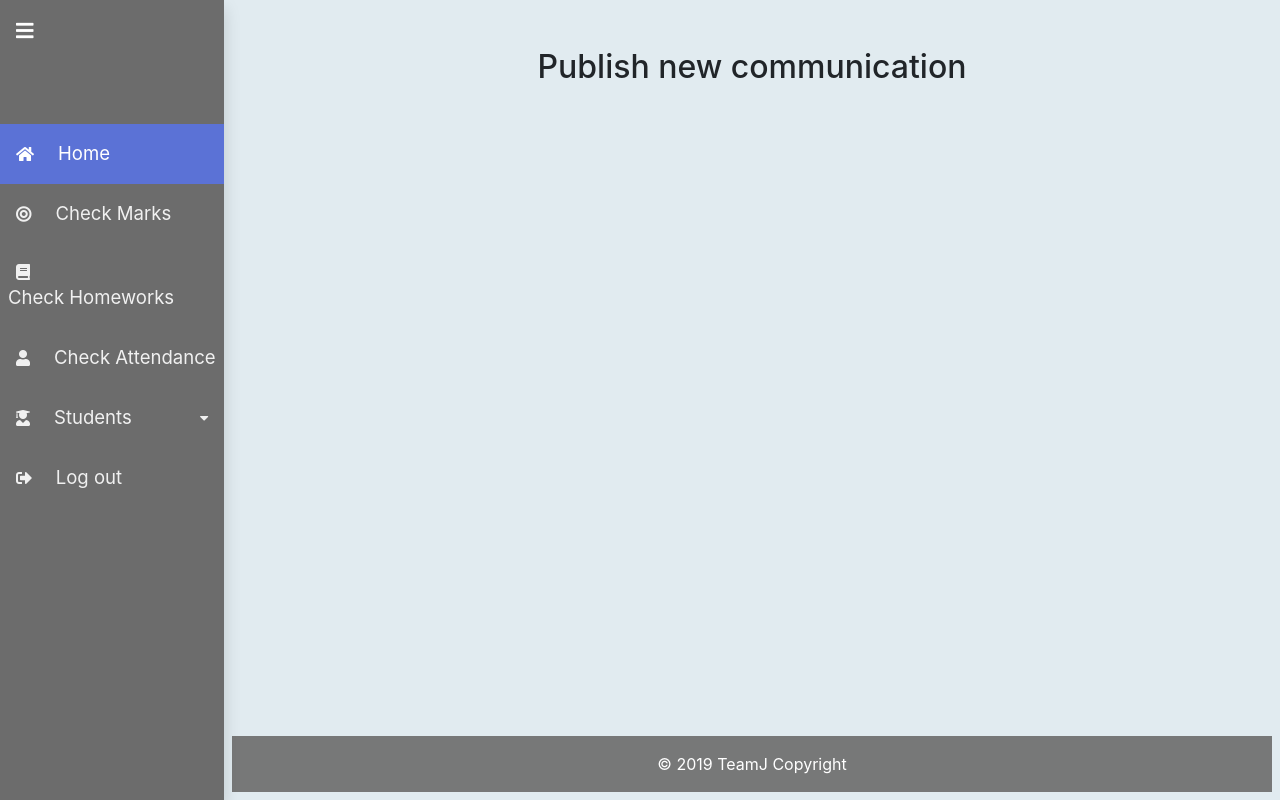
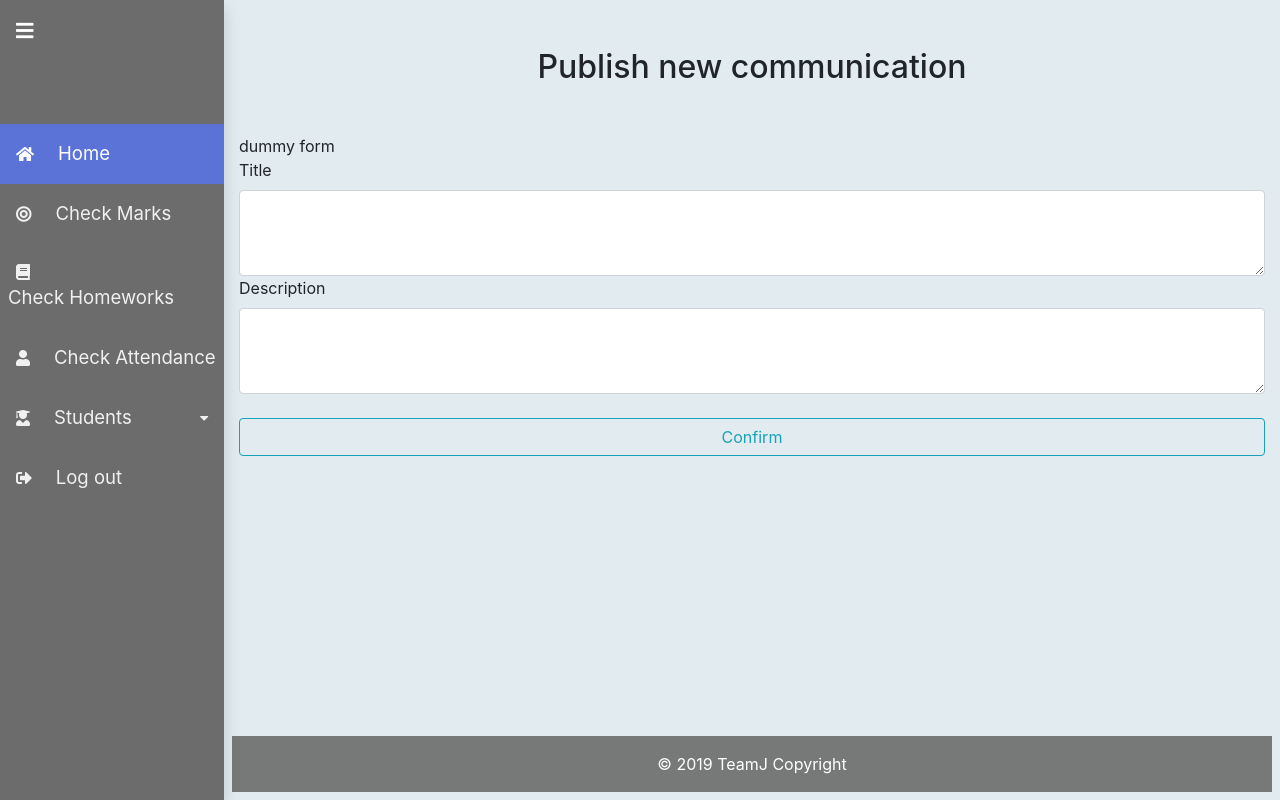
Before and after one commit to sordinho/Group-J---Digital-Student-Record, a PHP site: page /usergroup/officer/publishCommunication.php in a window 1280 px wide. Run offline with PHP 8.4, Linux system fonts and the light colour scheme; a user stored in the database is signed in; a stand-in replaces the project's code that opens the database connection; some libraries are stand-ins or nearby versions.

Commit message:
added publishCommunication page and logic, fixed publish_communication return values

```diff
--- a/classes/officer.class.php
+++ b/classes/officer.class.php
@@ -314,7 +314,7 @@ class officer extends user
             return true;
         }
 
-        return -1;
+        return false;
     }
 
 }
--- a/usergroup/officer/publishCommunication.php
+++ b/usergroup/officer/publishCommunication.php
@@ -7,14 +7,77 @@ $page = new cpage("Publish new communication");
 $site->setPage($page);
 $officer = new officer();
 
-if(!$officer ->is_logged() ){
-    header("location: /error.php?errorID=19");
+if(!$officer ->is_logged()){
+    $officer->get_error(19);
     exit();
 }
 
-$content=<<<OUT
+if (!empty($_POST)) {
+    if (!isset($_POST['title']) && !isset($_POST['description'])) {
+        $content = '
+                    <div class="alert alert-danger" role="alert">
+                        Please insert a title and a description. <a href="publishCommunication.php" class="alert-link">Retry</a> or <a href="index.php" class="alert-link">back to your homepage.</a>
+                    </div>
+                    ';
 
+    } elseif (!isset($_POST['description'])) {
+        $content = '
+                    <div class="alert alert-danger" role="alert">
+                        Please insert a description. <a href="publishCommunication.php" class="alert-link">Retry</a> or <a href="index.php" class="alert-link">back to your homepage.</a>
+                    </div>
+                    ';
+    } elseif (!isset($_POST['title'])) {
+        $content = '
+                    <div class="alert alert-danger" role="alert">
+                        Please insert a title. <a href="publishCommunication.php" class="alert-link">Retry</a> or <a href="index.php" class="alert-link">back to your homepage.</a>
+                    </div>
+                    ';
+    } else {
+        if ($officer->publish_communication($_POST['title'], $_POST['description'])) {
+            header("Location: publishCommunication.php?operation_result=1");
+            die();
+        } else {
+            header("Location: publishCommunication.php?operation_result=0");
+            die();
+        }
+    }
+} elseif (!empty($_GET['operation_result'])) {
+    switch ($_GET['operation_result']) {
+        case 1:
+            $content = '
+								<div class="alert alert-success" role="alert">
+								    Communication successfully published. <a href="publishCommunication.php" class="alert-link">Publish another communication</a> or <a href="index.php" class="alert-link">back to your homepage.</a>
+								</div>
+							';
+            break;
+        case 0:
+            $content = '
+								<div class="alert alert-danger" role="alert">
+								    Error in publishing a new communication. <a href="publishCommunication.php" class="alert-link">Retry</a> or <a href="index.php" class="alert-link">back to your homepage.</a>
+								</div>
+							';
+            break;
+        default:
+            $content = '
+								<div class="alert alert-dark" role="alert">
+								    Operation not allowed.
+								</div>
+							';
+            break;
+    }
+} else {
+    // print form
+    $content =<<<OUT
+dummy form
+<form method="POST">
+<label for="exampleFormControlTextarea1">Title</label>
+<textarea class="form-control" id="description" name="title" rows="3"></textarea>
+<label for="exampleFormControlTextarea1">Description</label>
+<textarea class="form-control" id="description" name="description" rows="3"></textarea>
+<button class="btn btn-outline-info btn-rounded btn-block my-4 waves-effect z-depth-0" type="submit">Confirm</button>
+</form>
 OUT;
+}
 
 
 $page->setContent($content);
```
